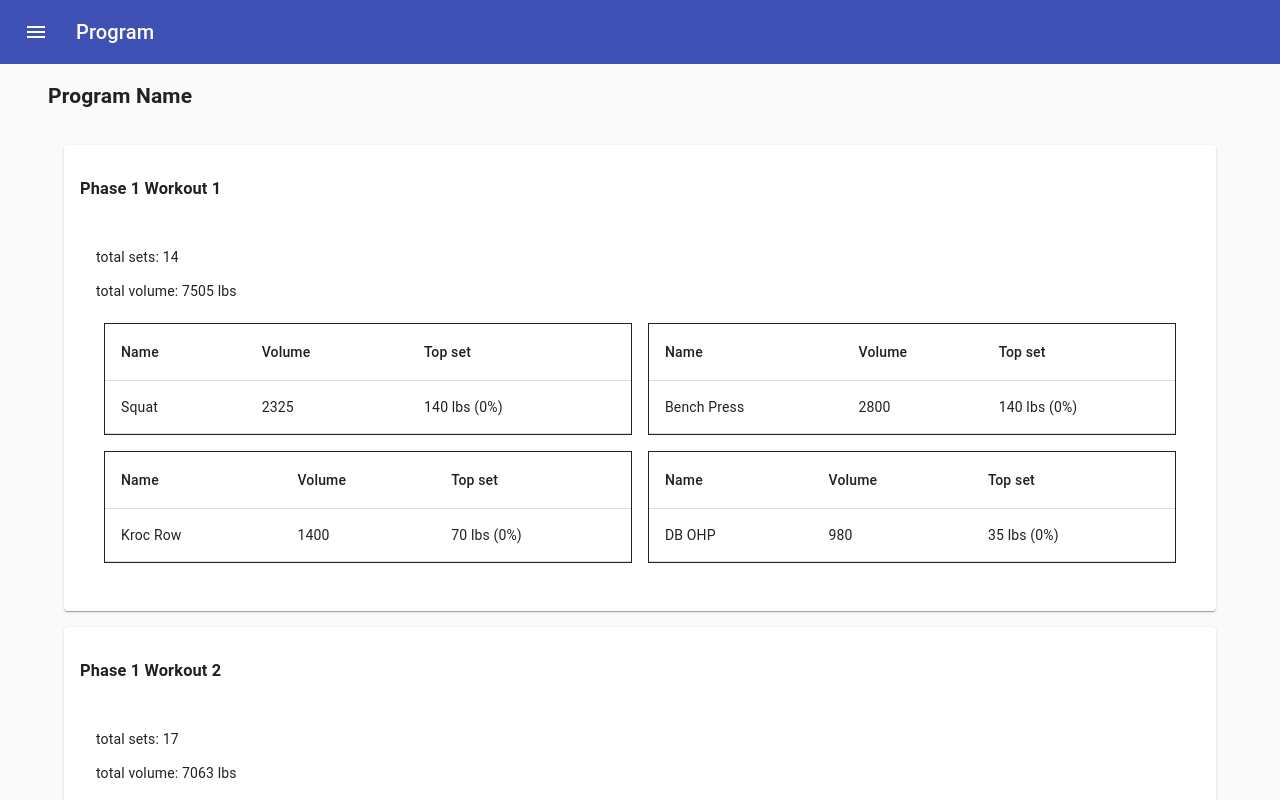
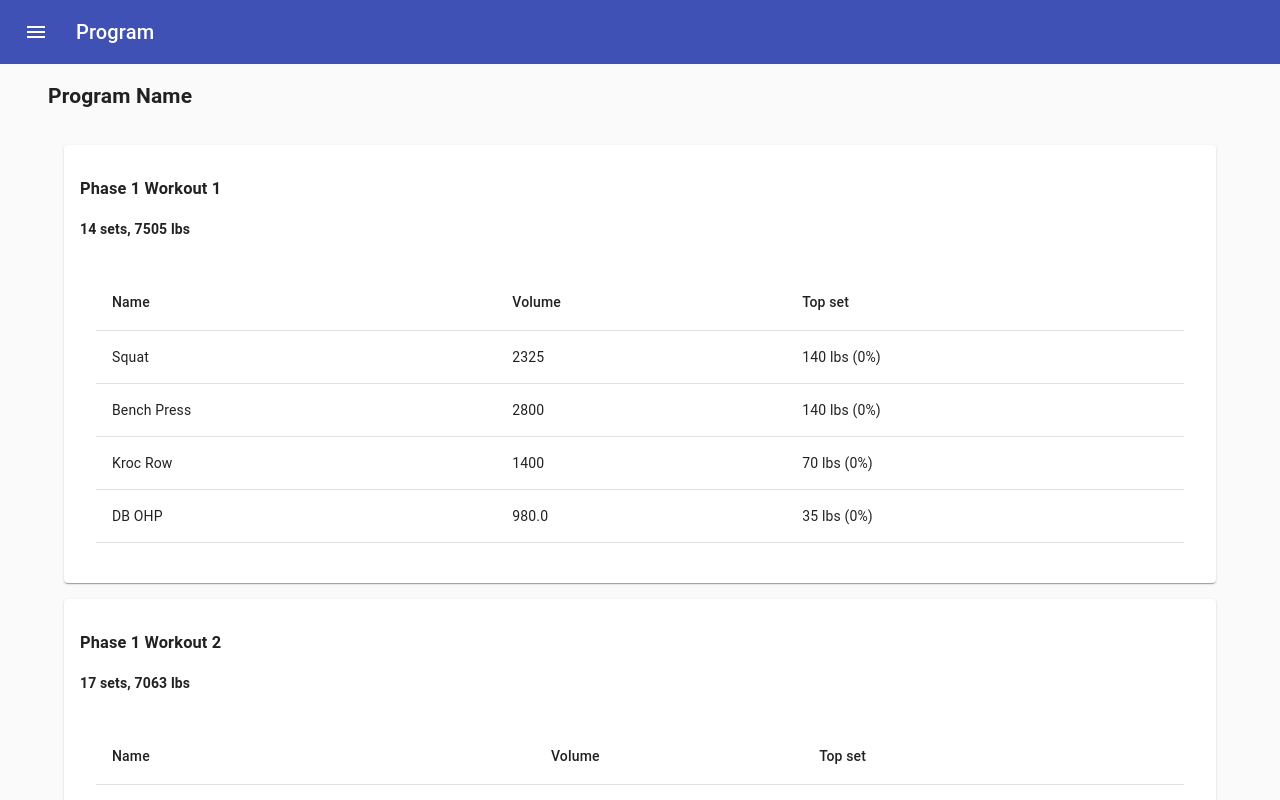
Before and after one commit to jefffm/lifterator, a React (Create React App) app: page /#/program in a window 1280 px wide. Shown: the top 800 px of the page. Built offline with nearby package versions, Linux system fonts and the light colour scheme.

Commit message:
good enough on the summary

```diff
--- a/src/components/WorkoutSummary.tsx
+++ b/src/components/WorkoutSummary.tsx
@@ -26,29 +26,12 @@ interface ExerciseSummaryProps {
 
 export function ExerciseSummary(props: ExerciseSummaryProps) {
     const classes = useStyles()
-    return <Grid className={classes.exercise} item xs={6}>
-        <Box border={1}>
-            <Table>
-                <TableHead>
-                    <TableRow>
-                        <TableCell>Name</TableCell>
-                        <TableCell>Volume</TableCell>
-                        <TableCell>Top set</TableCell>
-                    </TableRow>
-                </TableHead>
-                <TableBody>
-                    <TableRow>
-                        <TableCell>{props.name}</TableCell>
-                        <TableCell>{props.volume}</TableCell>
-                        <TableCell>
-                            {props.topWeight} {props.unit} ({props.topPct}%)
-                        </TableCell>
-                    </TableRow>
-                </TableBody>
-            </Table>
-            {/* TODO: add reps to top set */}
-        </Box>
-    </Grid>
+    {/* TODO: add reps to top set */ }
+    return <TableRow>
+        <TableCell>{props.name}</TableCell>
+        <TableCell>{props.volume.toPrecision(4)}</TableCell>
+        <TableCell> {props.topWeight} {props.unit} ({props.topPct}%) </TableCell>
+    </TableRow>
 }
 
 
@@ -75,14 +58,24 @@ export default function WorkoutSummary(props: WorkoutSummaryProps) {
     const classes = useStyles()
     return <Card className={classes.workout}>
         <h3>Phase {props.phaseNum} Workout {props.workoutNum}</h3>
+        <h4>{props.setCount} sets, {props.volume} {props.unit}</h4>
+
         <CardContent>
-
             <Grid container direction="row" justify="flex-start" alignItems="stretch">
                 <Grid item xs={12}>
-                    <p>total sets: {props.setCount}</p>
-                    <p>total volume: {props.volume} {props.unit}</p>
                 </Grid>
-                {props.exerciseSummaryComponents}
+                <Table>
+                    <TableHead>
+                        <TableRow>
+                            <TableCell>Name</TableCell>
+                            <TableCell>Volume</TableCell>
+                            <TableCell>Top set</TableCell>
+                        </TableRow>
+                    </TableHead>
+                    <TableBody>
+                        {props.exerciseSummaryComponents}
+                    </TableBody>
+                </Table>
             </Grid>
         </CardContent>
     </Card >
```
